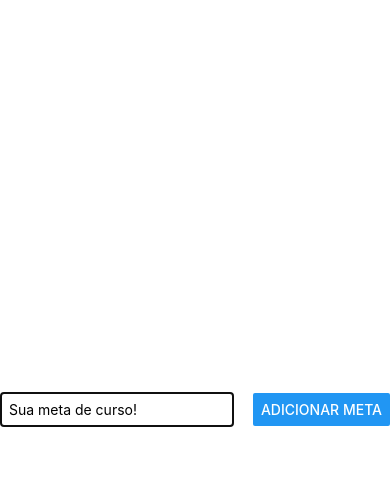
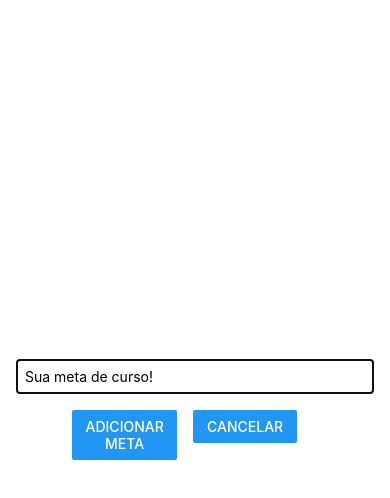
Before and after one commit to MatheusRyuki/React-Native-Metas-Cursos, a React Native app: screen / in a window 390 px wide. Both pictures are taken after a click on the button "ADICIONAR NOVO META". Shown: the top 498 px of the page. Built offline with nearby package versions, Linux system fonts and the light colour scheme.

Commit message:
melhorado a estilização do modal

```diff
--- a/components/GoalInput.js
+++ b/components/GoalInput.js
@@ -22,7 +22,14 @@
           value={enteredGoalText}
           onChangeText={goalInputHandler}
         />
-        <Button title="Adicionar Meta" onPress={addGoalHandler} />
+        <View style={styles.buttonContainer}>
+          <View style={styles.button}>
+            <Button title="Adicionar Meta" onPress={addGoalHandler} />
+          </View>
+          <View style={styles.button}>
+            <Button title="Cancelar" onPress={addGoalHandler} />
+          </View>
+        </View>
       </View>
     </Modal>
   );
@@ -33,18 +40,26 @@
 const styles = StyleSheet.create({
   inputContainer: {
     flex: 1,
-    flexDirection: "row",
-    justifyContent: "space-between",
+    flexDirection: "column",
+    justifyContent: "center",
     alignItems: "center",
     marginBottom: 24,
+    padding: 16,
     borderBottomWidth: 1,
     borderBottomColor: "#ccc",
   },
   textInput: {
     borderWidth: 1,
     borderColor: "#ccc",
-    width: "60%",
-    marginRight: 8,
+    width: "100%",
     padding: 8,
   },
+  buttonContainer: {
+    marginTop: 16,
+    flexDirection: "row",
+  },
+  button: {
+    width: "40%",
+    marginHorizontal: 8,
+  },
 });
```
